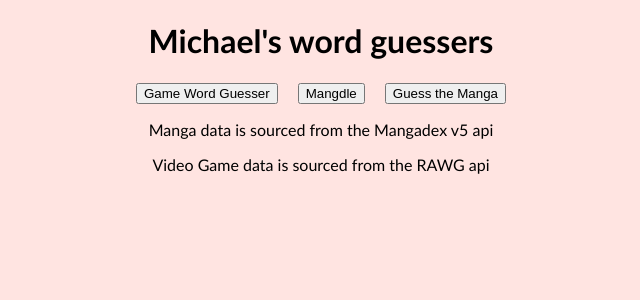
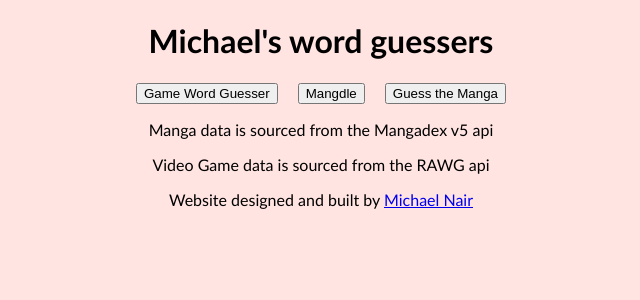
Before and after one commit to MichaelPNair/manga-mini-games, a React (Create React App) app: page / in a window 1280 px wide. Shown: the top 300 px of the page, without its empty margins (319-959 px from the left). Built offline with nearby package versions, Linux system fonts and the light colour scheme.

Commit message:
add line to credit myself in home page

```diff
--- a/src/pages/HomePage.jsx
+++ b/src/pages/HomePage.jsx
@@ -6,6 +6,7 @@
     return <div>
         <MainTitle/>
         <SelectGames onClickGuess={onClickGuess} onClickDoku={onClickDoku} onClickWordle={onClickWordle} onClickGameWordle={onClickGameWordle}/>
+        <p>Website designed and built by <a href="https://github.com/MichaelPNair">Michael Nair</a></p>
 
     </div>
 }
```
